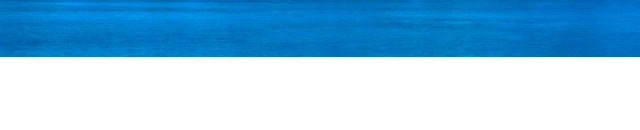
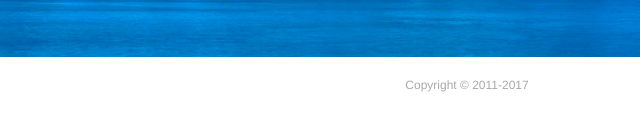
Before and after one commit to brbarnett/spi-public, a plain HTML site: page index.html in a window 1280 px wide. Shown: the part 526-656 px from the top of the page, 173-813 px from the left. Drawn offline with nearby package versions, Linux system fonts and the light colour scheme.

Commit message:
Adding copyright

```diff
--- a/index.html
+++ b/index.html
@@ -13,7 +13,7 @@
 </head>
 
 <body>
-    <div class="container">
+    <section class="container">
         <section class="header"></section>
 
         <section class="content">
@@ -32,7 +32,11 @@
         <section class="banner">
             <img class="img-responsive" src="images/chicago.jpg" alt="Chicago Skyline" />
         </section>
-    </div>
+    </section>
+
+    <footer>
+        Copyright &copy; 2011-2017
+    </footer>
 </body>
 
 </html>
--- a/styles/site.css
+++ b/styles/site.css
@@ -38,3 +38,10 @@ body {
         border-right: 1px solid lightgray;
     }
 }
+
+footer {
+    font-size: 12px;
+    text-align: center;
+    padding-top: 20px;
+    color: #a9a9a9;
+}
```
